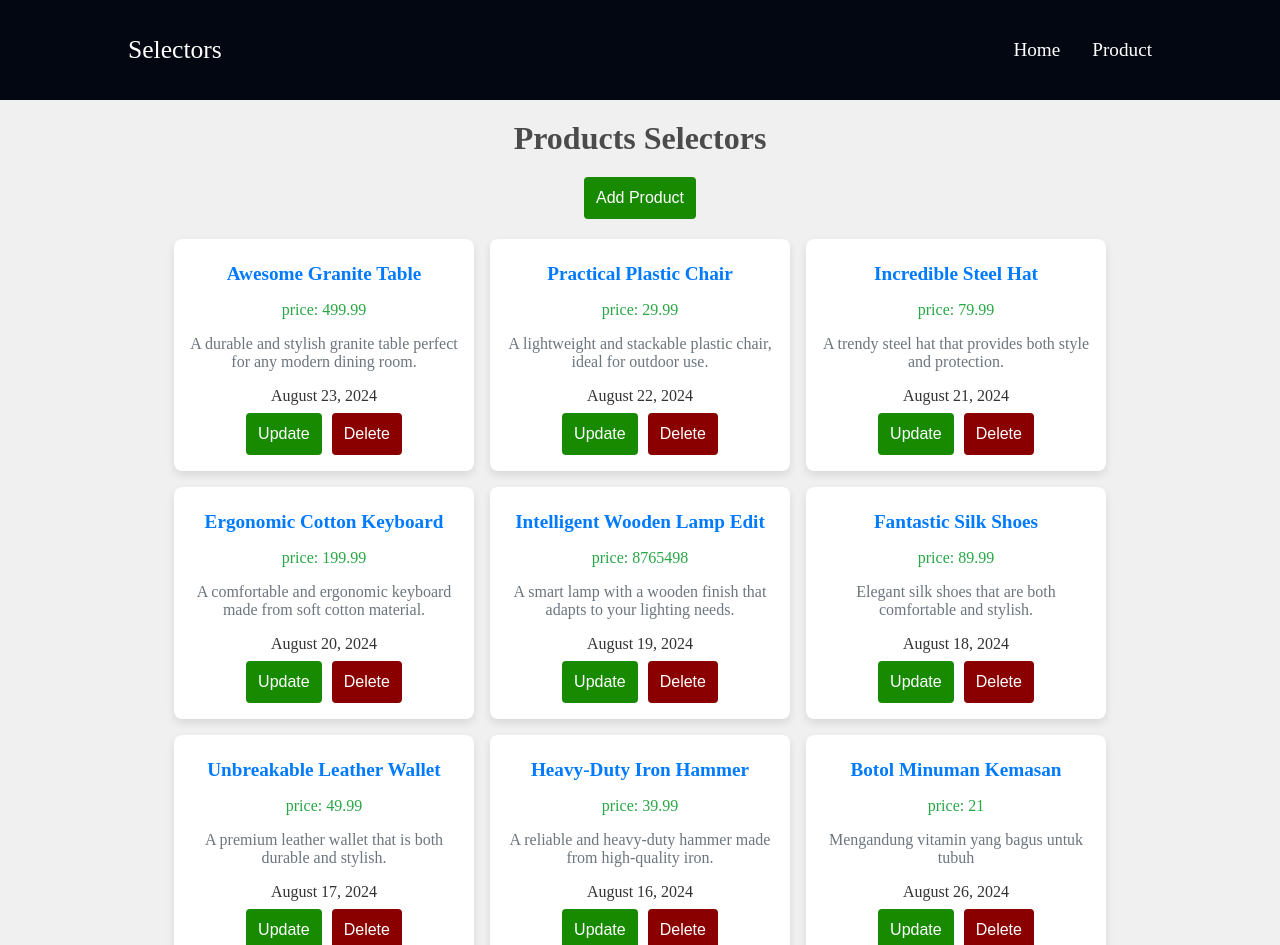
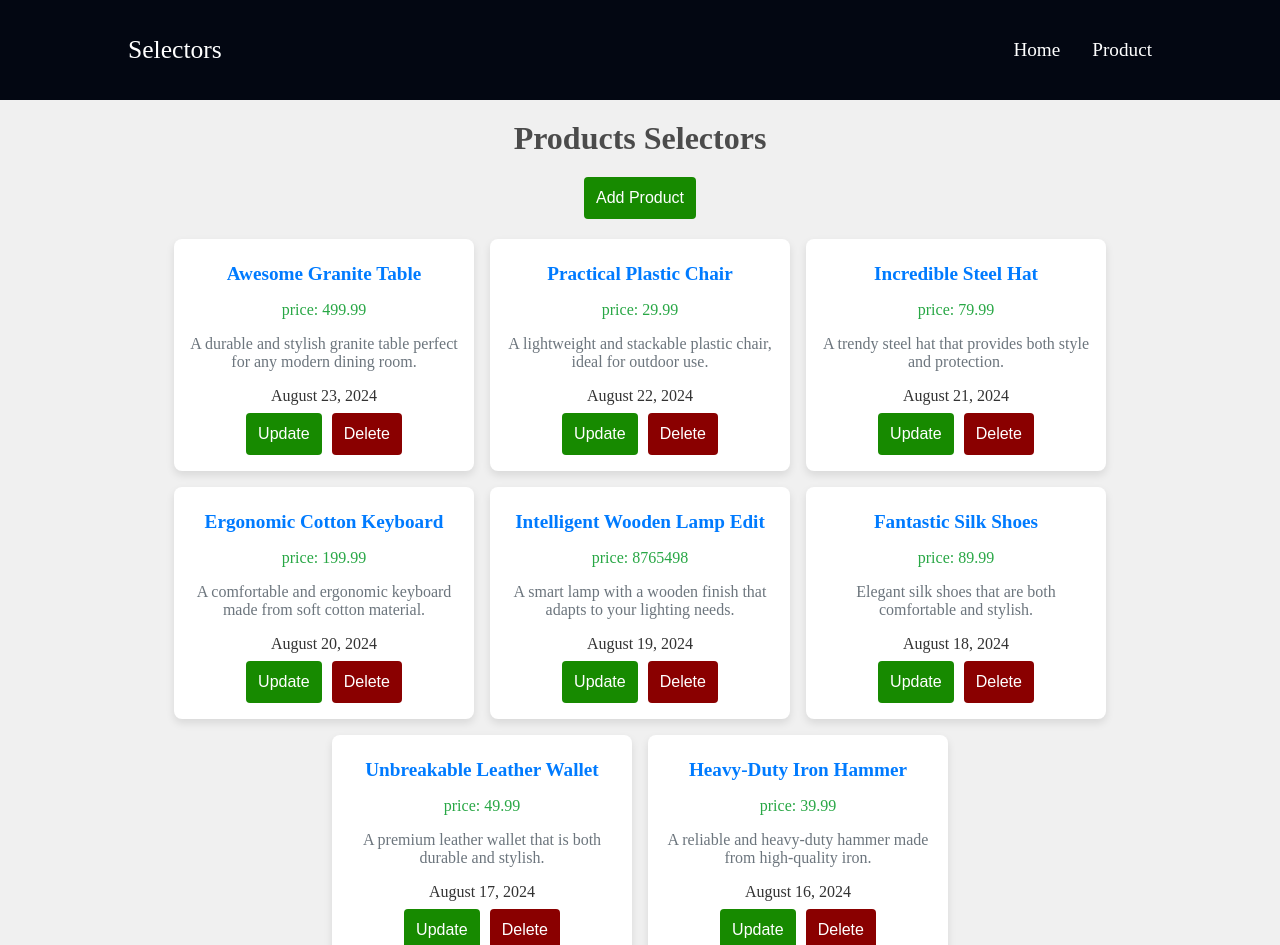
Before and after one commit to haddinz/my-training-app, a React (Vite) app: page / in a window 1280 px wide. Shown: the top 945 px of the page. Built offline with nearby package versions, Linux system fonts and the light colour scheme; data requests are answered from the project's data file.

Commit message:
selector update

```diff
--- a/db.json
+++ b/db.json
@@ -55,13 +55,6 @@
       "price": "39.99",
       "description": "A reliable and heavy-duty hammer made from high-quality iron.",
       "createdAt": "2024-08-16T20:15:00Z"
-    },
-    {
-      "id": "eefc",
-      "name": "Botol Minuman Kemasan",
-      "price": "21",
-      "description": "Mengandung vitamin yang bagus untuk tubuh",
-      "createdAt": "2024-08-26T07:50:36.406Z"
     }
   ]
 }
--- a/src/components/Layout.tsx
+++ b/src/components/Layout.tsx
@@ -1,4 +1,4 @@
-import "../styles/components/Layout.styles.scss"
+import "../styles/components/Layout.styles.scss";
 import Footer from "./Footer";
 import Header from "./Header";
 
@@ -6,7 +6,7 @@ function Layout({ children }: { children: React.ReactNode }) {
   return (
     <main className="layout-container">
       <Header />
-      {children}
+      <div>{children}</div>
       <Footer />
     </main>
   );
--- a/src/styles/product/AddProduct.style.scss
+++ b/src/styles/product/AddProduct.style.scss
@@ -5,7 +5,6 @@
     background-color: #f4f4f4;
     border-radius: 8px;
     box-shadow: 0 4px 8px rgba(0, 0, 0, 0.1);
-    margin-top: 40px;
 
     form {
       display: flex;
--- a/src/styles/product/UpdateProduct.style.scss
+++ b/src/styles/product/UpdateProduct.style.scss
@@ -4,7 +4,6 @@
     padding: 20px;
     background-color: #fafafa;
     border-radius: 8px;
-    margin-top: 40px;
 
     .form-update {
         display: flex;
```
